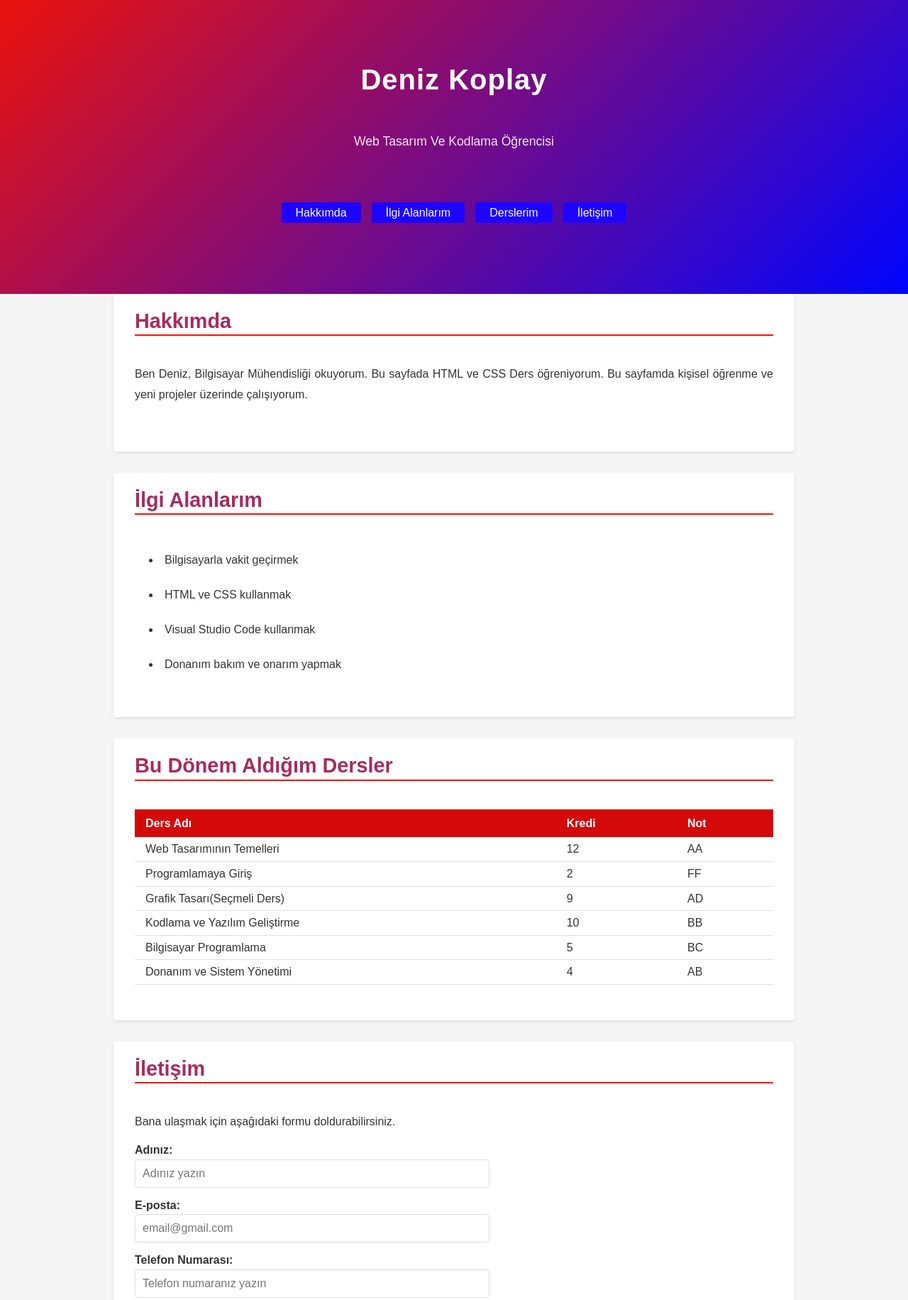
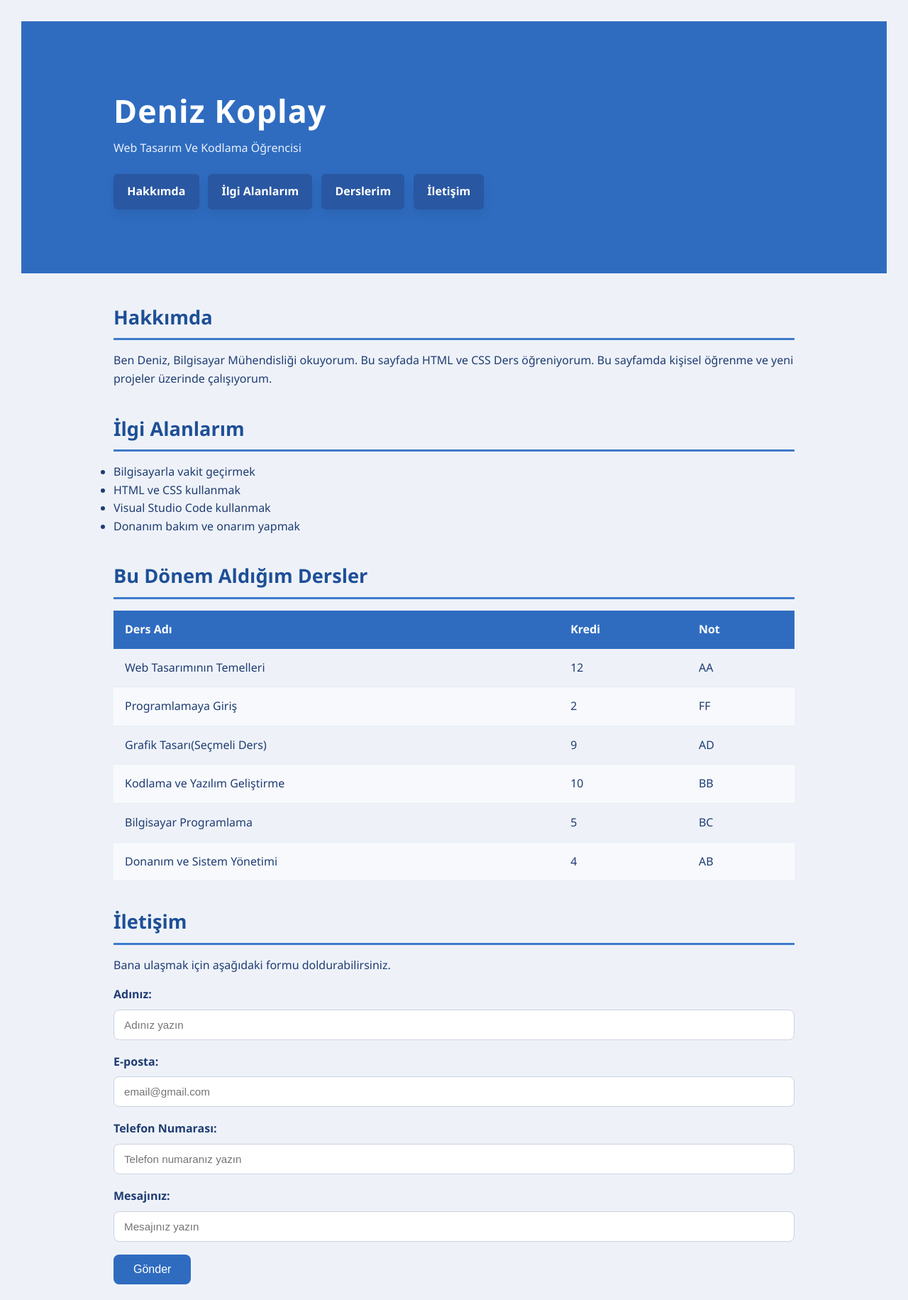
Before and after one commit to denizkpl/web-denizkoplay, a plain HTML site: page index.html in a window 1280 px wide. Shown: the top 1831 px of the page at 71% size. Drawn offline with Linux system fonts and the light colour scheme.

Commit message:
herşey değişti

```diff
--- a/style.css
+++ b/style.css
@@ -1,96 +1,98 @@
 * {
     margin: 0;
-    padding: 100;
+    padding: 0;
     box-sizing: border-box;
-    align-items: center
 }
-
 body {
-    font-family: Arial, sans-serif;
-    line-height: 0.6;
-    color: #333;
-    background-color: #f5f5f5;
+    font-family: 'Segoe UI', Tahoma, Geneva, Verdana, sans-serif;
+    background-color: #eef2f8;
+    color: #1f3c73;
+    line-height: 1.6;
+    padding: 30px;
+}
+.page-wrapper {
+    max-width: 1120px;
+    margin: 0 auto;
+    background-color: white;
+    border-radius: 20px;
+    box-shadow: 0 18px 40px rgba(0, 0, 0, 0.08);
+    overflow: hidden;
 }
 header {
-    background: linear-gradient(135deg, #eb130c 0%, #0004ff 100%);
-    color: rgb(255, 255, 255);
-    margin: 30 auto;
-    padding: 100px ;
+    background-color: #2f6cc0;
+    color: white;
+    padding: 50px 20px;
+}
+.header-inner {
+    max-width: 1100px;
+    margin: 0 auto;
     text-align: center;
 }
-header .header-content {
-    display: flex;
-    flex-direction: column;
-    align-items: center;
-    gap: 60px;
-}
 header h1 {
-    font-size: 2.5em;
-    margin-bottom: 10px;
-    font-weight: bold;
+    font-size: 2.8rem;
+    margin-bottom: 0.25rem;
     letter-spacing: 1px;
 }
 header .subtitle {
-    font-size: 1.1em;
-    margin-bottom: 20px;
+    margin-bottom: 1.5rem;
+    font-size: 1rem;
     opacity: 0.9;
+}
+.menu {
+    display: inline-flex;
+    gap: 0.8rem;
+    flex-wrap: wrap;
+    justify-content: center;
+}
+.nav-link {
+    display: inline-block;
+    padding: 0.75rem 1.2rem;
+    background-color: #2957a2;
+    color: white;
+    text-decoration: none;
+    border-radius: 6px;
+    box-shadow: 0 8px 16px rgba(0, 0, 0, 0.08);
+    transition: transform 0.2s ease, background-color 0.2s ease;
+    font-weight: 600;
+}
+.nav-link:hover {
+    transform: translateY(-2px);
+    background-color: #1f477c;
 }
 .container {
     max-width: 1000px;
     margin: 0 auto;
-    padding: 0 20px;
-}
-.menu {
-    display: flex;
-    justify-content: center;
-    gap: 15px;
-    flex-wrap: wrap;
-}
-.nav-link {
-    background-color: rgb(29, 4, 255);
-    color: rgb(252, 251, 251);
-    padding: 10px 20px;
-    text-decoration: none;
-    border-radius: 4px;
-    transition: background-color 0.3s ease;
-    font-weight: 500;
-}
-.nav-link:hover {
-    background-color: rgba(255, 255, 255, 0.3);
-}
-main {
-    padding: 40px 0;
+    padding: 40px 20px;
 }
 .section {
-    background-color: white;
-    margin-bottom: 30px;
-    padding: 30px;
-    border-radius: 4px;
-    box-shadow: 0 2px 4px rgba(0, 0, 0, 0.1);
+    margin-bottom: 35px;
 }
 .section h2 {
-    color: #a72b5f;
-    font-size: 1.8em;
-    margin-bottom: 20px;
-    padding-bottom: 10px;
-    border-bottom: 2px solid #f1160e;
+    font-size: 1.7rem;
+    color: #1e4f97;
+    margin-bottom: 1rem;
+    padding-bottom: 8px;
+    border-bottom: 3px solid #3e7acb;
 }
-.content-box {
-    padding: 20px 0;
+.card {
+    background-color: white;
+    border-radius: 12px;
+    padding: 25px;
+    box-shadow: 0 12px 30px rgba(49, 76, 148, 0.08);
 }
-.content-box p {
-    margin-bottom: 15px;
-    text-align: justify;
-    line-height: 1.8;
+.card p,
+.card ul {
+    font-size: 0.98rem;
 }
-.skills-list ul {
-    list-style-position: inside;
-    padding: 20px 0;
+.card p + p {
+    margin-top: 1rem;
 }
-.skills-list li {
-    padding: 10px 0;
-    margin-left: 20px;
-    line-height: 1.8;
+.card ul {
+    list-style: disc inside;
+    padding-left: 0;
+}
+.card li {
+    margin-bottom: 0.9rem;
 }
 .table-container {
     overflow-x: auto;
@@ -98,78 +100,87 @@ main {
 .courses-table {
     width: 100%;
     border-collapse: collapse;
-    margin: 20px 0;
-   }
+    min-width: 320px;
+}
 .courses-table thead {
-    background-color: #d40909;
+    background-color: #2f6cc0;
+}
+.courses-table th,
+.courses-table td {
+    padding: 14px 16px;
+    text-align: left;
 }
 .courses-table th {
     color: white;
-    padding: 15px;
-    text-align: left;
-    font-weight: bold;
+    font-weight: 600;
 }
-.courses-table td {
-    padding: 12px 15px;
-    border-bottom: 1px solid #e0e0e0;
+.courses-table tbody tr {
+    border-bottom: 1px solid #e8edf4;
 }
-.courses-table tbody tr:hover {
-    background-color: #f9f9f9;
-}
-.contact-box {
-    padding: 20px 0;
-}
-.contact-box p {
-    margin-bottom: 20px;
-    line-height: 1.8;
+.courses-table tbody tr:nth-child(even) {
+    background-color: #f7f9fc;
 }
 .contact-form {
-    max-width: 500px;
+    margin-top: 1rem;
 }
 .form-group {
-    margin-bottom: 20px;
+    margin-bottom: 18px;
 }
 .form-group label {
     display: block;
     margin-bottom: 8px;
-    font-weight: bold;
-    color: #333;
+    font-weight: 600;
 }
-.form-group input,.form-group textarea {
+.form-group input,
+.form-group textarea {
     width: 100%;
-    padding: 10px;
-    border: 1px solid #ddd;
-    border-radius: 4px;
-    font-family: Arial, sans-serif;
-    font-size: 1em;
+    padding: 12px 14px;
+    border: 1px solid #cbd2df;
+    border-radius: 8px;
+    font-size: 0.95rem;
+    transition: border-color 0.2s ease, box-shadow 0.2s ease;
+}
+.form-group input:focus,
+.form-group textarea:focus {
+    outline: none;
+    border-color: #2f6cc0;
+    box-shadow: 0 0 0 4px rgba(47, 108, 192, 0.12);
+}
+textarea {
     resize: vertical;
 }
-.form-group input:focus,.form-group textarea:focus {
-    outline: none;
-    border-color: #c7c404;
-    box-shadow: 0 0 5px rgba(233, 7, 233, 0.3);
-}
 .submit-btn {
-    background-color: #a72b5a;
+    background-color: #2f6cc0;
     color: white;
-    padding: 12px 30px;
     border: none;
-    border-radius: 4px;
-    font-size: 1em;
-    font-weight: bold;
+    padding: 12px 28px;
+    border-radius: 8px;
+    font-size: 1rem;
     cursor: pointer;
+    transition: background-color 0.2s ease, transform 0.2s ease;
 }
 .submit-btn:hover {
-    background-color: #4f5a1e;
+    background-color: #1f5390;
+    transform: translateY(-1px);
 }
 footer {
-    background-color: #333;
-    color: white;
+    background-color: #21252d;
+    color: #d7dee8;
     text-align: center;
-    padding: 20px 0;
-    margin-top: 50px;
+    padding: 18px 20px;
 }
 footer p {
     margin: 0;
-    font-size: 0.9em;
+    font-size: 0.95rem;
 }
+@media (max-width: 700px) {
+    header h1 {
+        font-size: 2.2rem;
+    }
+    .nav-link {
+        padding: 0.7rem 1rem;
+    }
+    .section h2 {
+        font-size: 1.5rem;
+    }
+}
```
Also changed, not shown: index3.html (added, +102 -0 lines).
